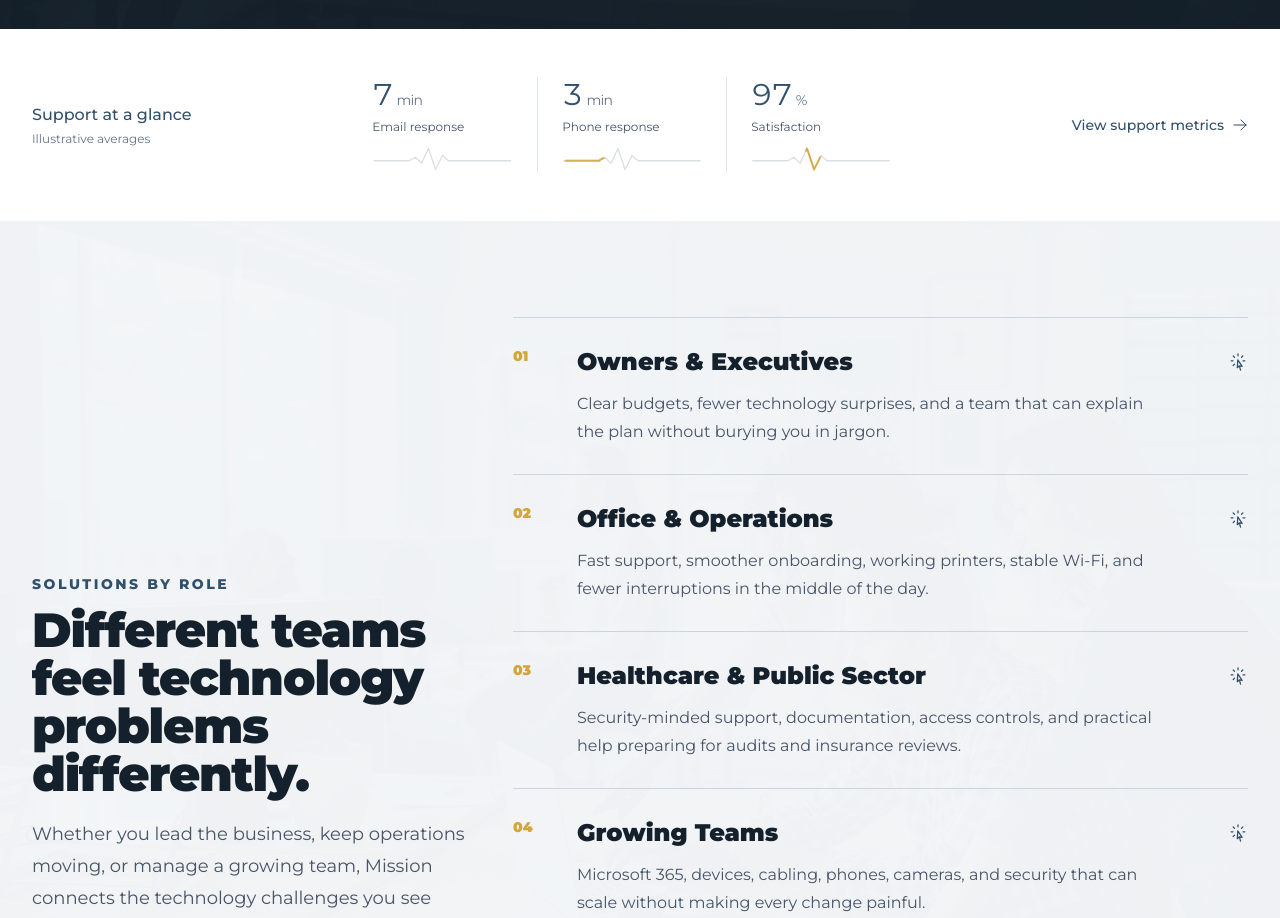
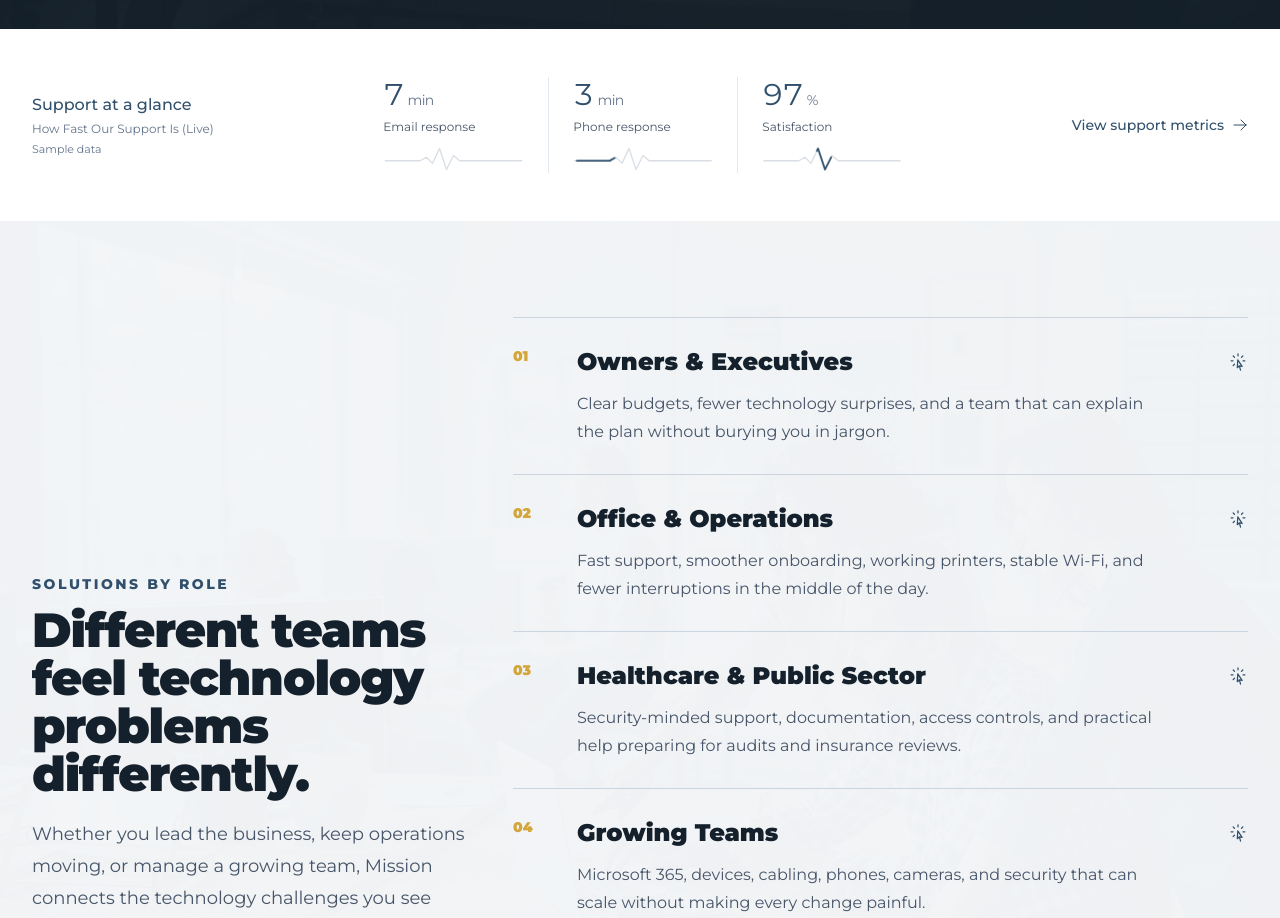
Before and after one commit to MissionTS/mts-site, a Next.js app: page / in a window 1280 px wide. Shown: the part 2320-3238 px from the top of the page. Built offline with nearby package versions, Linux system fonts and the light colour scheme.

Commit message:
Update support subtitle and use brand blue heartbeat accent

```diff
--- a/components/SupportStats.tsx
+++ b/components/SupportStats.tsx
@@ -36,7 +36,7 @@ export function SupportStats() {
           <div className="flex flex-col gap-6 lg:flex-row lg:items-center lg:justify-between">
             <div>
               <h2 className="text-base font-medium">Support at a glance</h2>
-              <p className="mt-1 text-xs text-slate-500">Illustrative averages</p>
+              <p className="mt-1 text-xs text-slate-500">How Fast Our Support Is (Live)</p><p className="mt-1 text-[11px] text-slate-500">Sample data</p>
             </div>
             <div className="grid grid-cols-3 divide-x divide-slate-200 lg:min-w-[540px]">
               {metrics.map((metric, index) => (
@@ -45,7 +45,7 @@ export function SupportStats() {
                   <p className="mt-1 text-xs leading-5 text-slate-600">{["Email response", "Phone response", "Satisfaction"][index]}</p>
                   <svg aria-hidden="true" focusable="false" viewBox="0 0 160 32" className="mt-2 h-7 w-full max-w-40 overflow-hidden" fill="none">
                     <path d="M2 18H42L49 14L56 21L64 4L72 28L80 12L87 18H158" stroke="currentColor" strokeOpacity=".18" strokeWidth="1.5" strokeLinecap="round" strokeLinejoin="round" />
-                    <path className={styles.pulse} style={{ animationDelay: `${index * -0.8}s` }} d="M2 18H42L49 14L56 21L64 4L72 28L80 12L87 18H158" pathLength="100" stroke="var(--mission-gold)" strokeWidth="2" strokeLinecap="round" strokeLinejoin="round" />
+                    <path className={styles.pulse} style={{ animationDelay: `${index * -0.8}s` }} d="M2 18H42L49 14L56 21L64 4L72 28L80 12L87 18H158" pathLength="100" stroke="var(--mission-blue)" strokeWidth="2" strokeLinecap="round" strokeLinejoin="round" />
                   </svg>
                 </div>
               ))}
```
